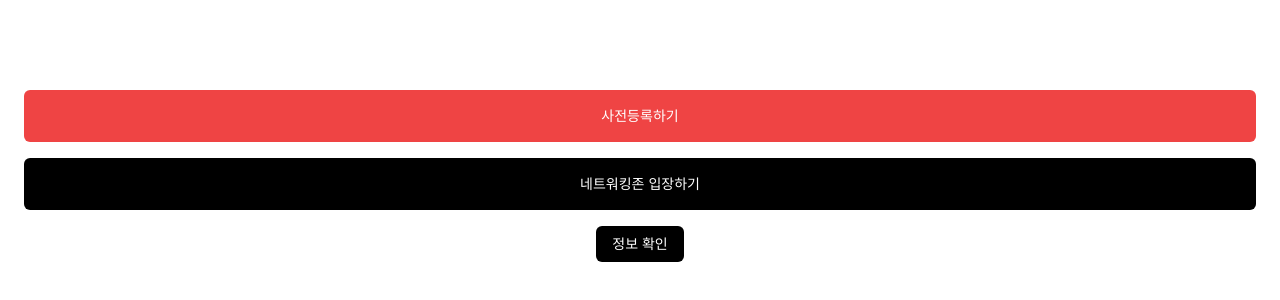
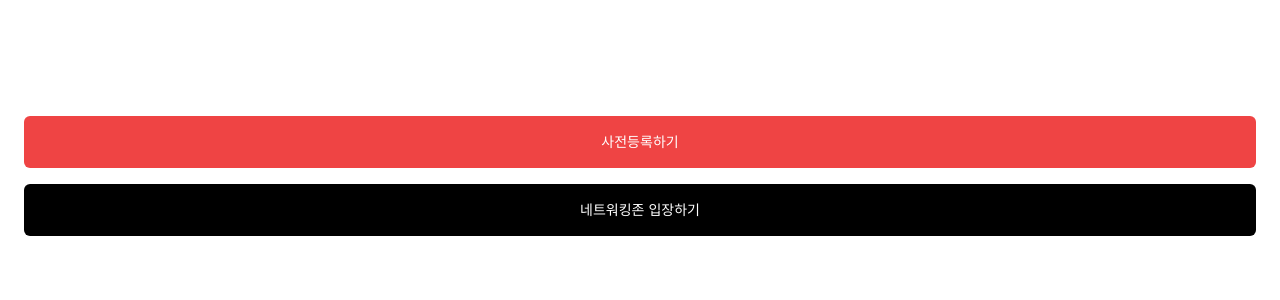
Before and after one commit to goorm-CHACHA/FE, a Next.js app: page / in a window 1280 px wide. Shown: the part 224-524 px from the top of the page. Built offline with nearby package versions, Linux system fonts and the light colour scheme.

Commit message:
feat: 사전 등록 시 사전 등록 위치에 QR 코드 이미지 출력

```diff
--- a/app/page.tsx
+++ b/app/page.tsx
@@ -3,13 +3,17 @@
 import { useRouter } from 'next/navigation';
 import Button from '~/components/common/button';
 import { useFormStore } from '~/stores/use-form-store';
+import { QRCodeSVG } from 'qrcode.react';
 
 const Page = () => {
   const router = useRouter();
-  const { qrData, formData } = useFormStore();
+  const { qrData } = useFormStore();
 
   return (
     <div className="flex flex-col gap-4 min-h-screen px-6 justify-center items-center">
+      {Object.keys(qrData).length !== 0 ? (
+        <QRCodeSVG value={JSON.stringify(qrData)} />
+      ) : (
         <Button
           size={'full'}
           variant={'red'}
@@ -19,6 +23,8 @@ const Page = () => {
         >
           사전등록하기
         </Button>
+      )}
+
       <Button
         size={'full'}
         onClick={() => {
@@ -27,7 +33,6 @@ const Page = () => {
       >
         네트워킹존 입장하기
       </Button>
-      <Button onClick={() => console.log(qrData, formData)}>정보 확인</Button>
     </div>
   );
 };
```
Lines whose indentation alone changed are shown as unchanged.
